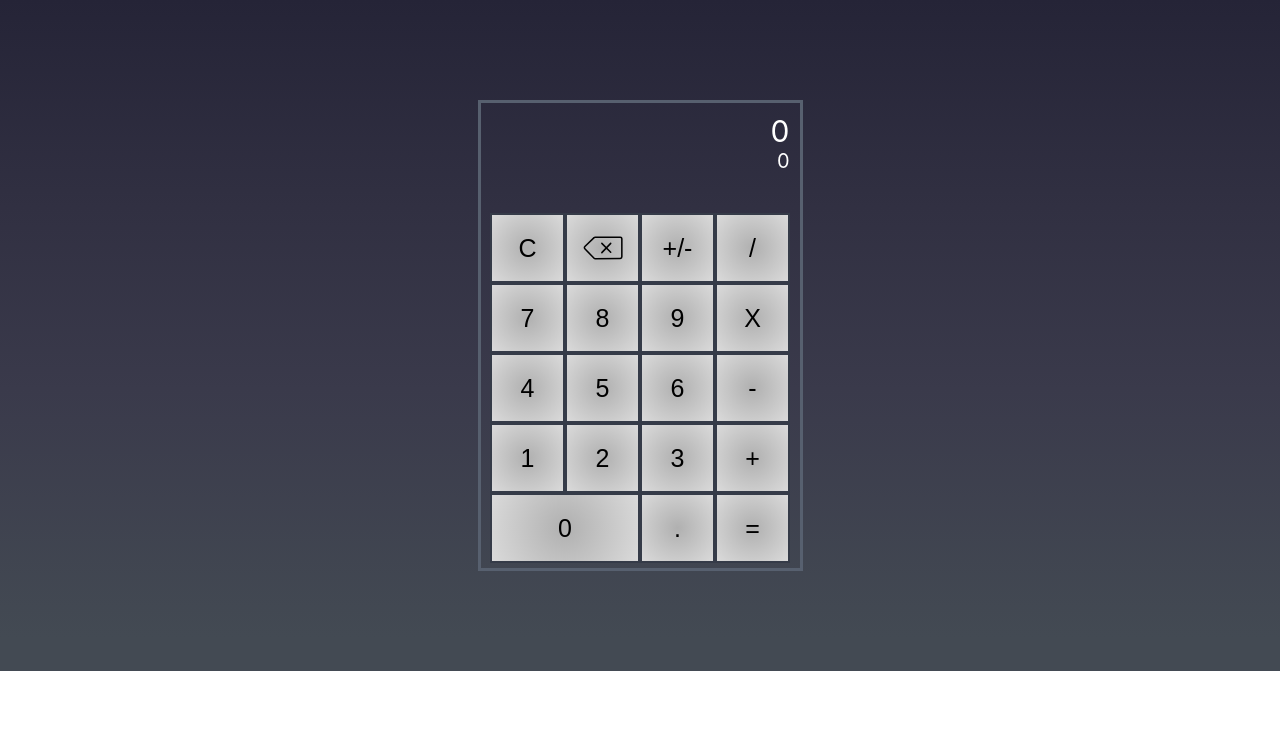
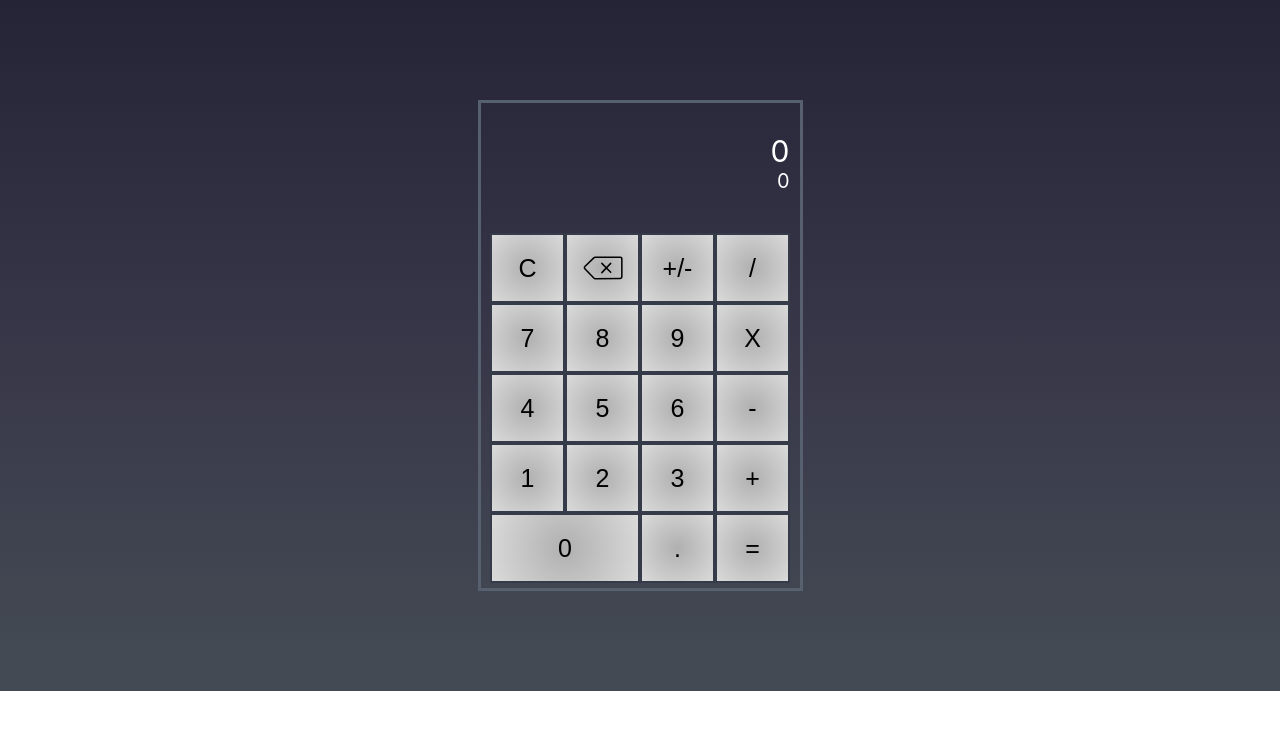
Before and after one commit to dvlasic-dev/react-calculator, a React (Create React App) app: page / in a window 1280 px wide. Shown: the top 730 px of the page. Built offline with nearby package versions, Linux system fonts and the light colour scheme.

Commit message:
adjusted background and numbers display height

```diff
--- a/src/components/App/App.js
+++ b/src/components/App/App.js
@@ -11,13 +11,6 @@ const Wrapper = styled.div`
     box-sizing: border-box;
   }
   display: flex;
-  background: linear-gradient(
-    180deg,
-    rgba(37, 36, 55, 1) 0%,
-    rgba(49, 48, 66, 1) 31%,
-    rgba(58, 58, 75, 1) 58%,
-    rgba(67, 74, 83, 1) 95%
-  );
 `;
 const Container = styled.section`
   display: flex;
@@ -30,6 +23,7 @@ const Container = styled.section`
 const Display = styled.div`
   display: flex;
   flex-direction: column;
+  height: 110px;
   color: white;
   justify-content: flex-end;
   margin-bottom: 20px;
--- a/src/index.css
+++ b/src/index.css
@@ -12,3 +12,12 @@ code {
   font-family: source-code-pro, Menlo, Monaco, Consolas, "Courier New",
     monospace;
 }
+:root {
+  background: linear-gradient(
+    180deg,
+    rgba(37, 36, 55, 1) 0%,
+    rgba(49, 48, 66, 1) 31%,
+    rgba(58, 58, 75, 1) 58%,
+    rgba(67, 74, 83, 1) 95%
+  ) no-repeat;
+}
```
